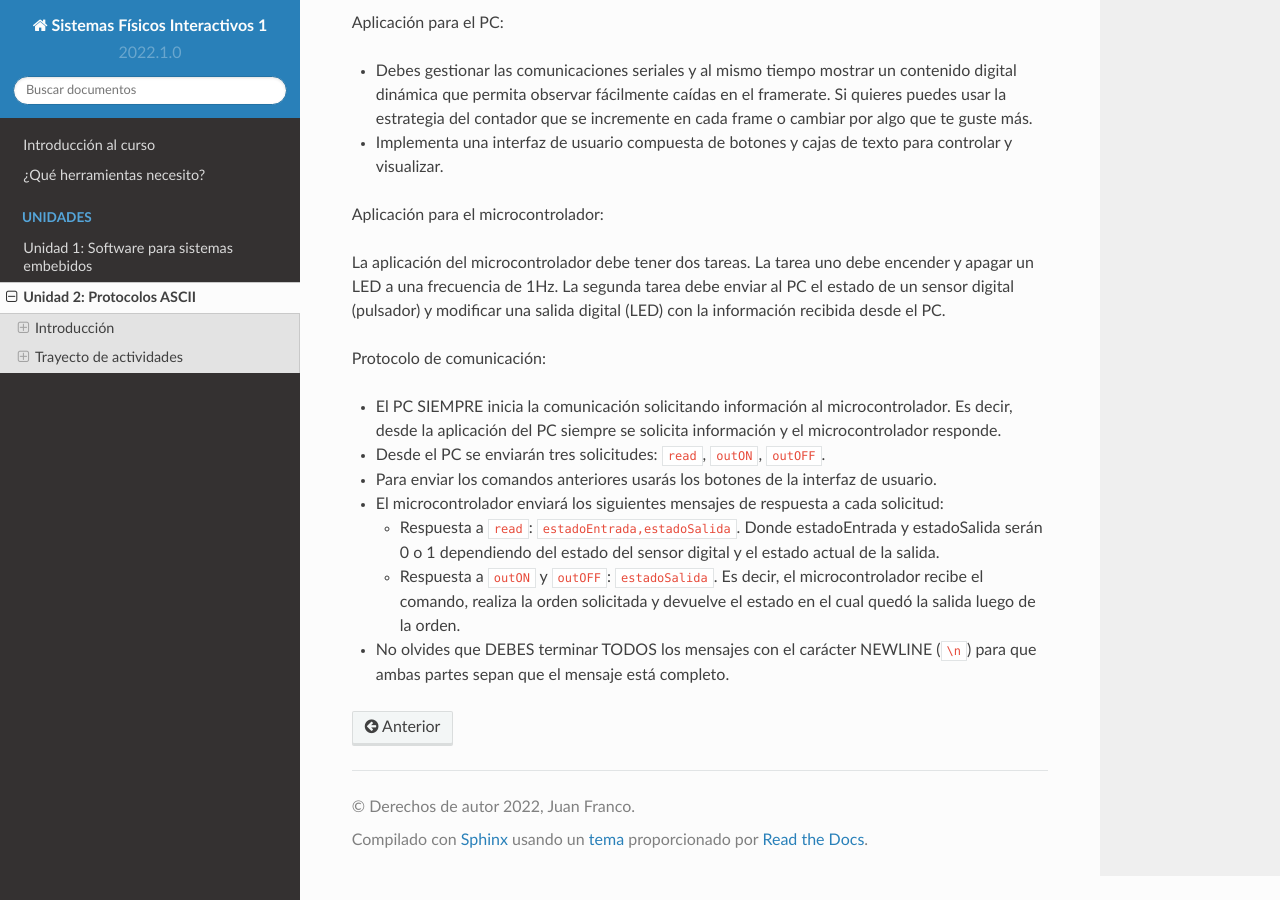
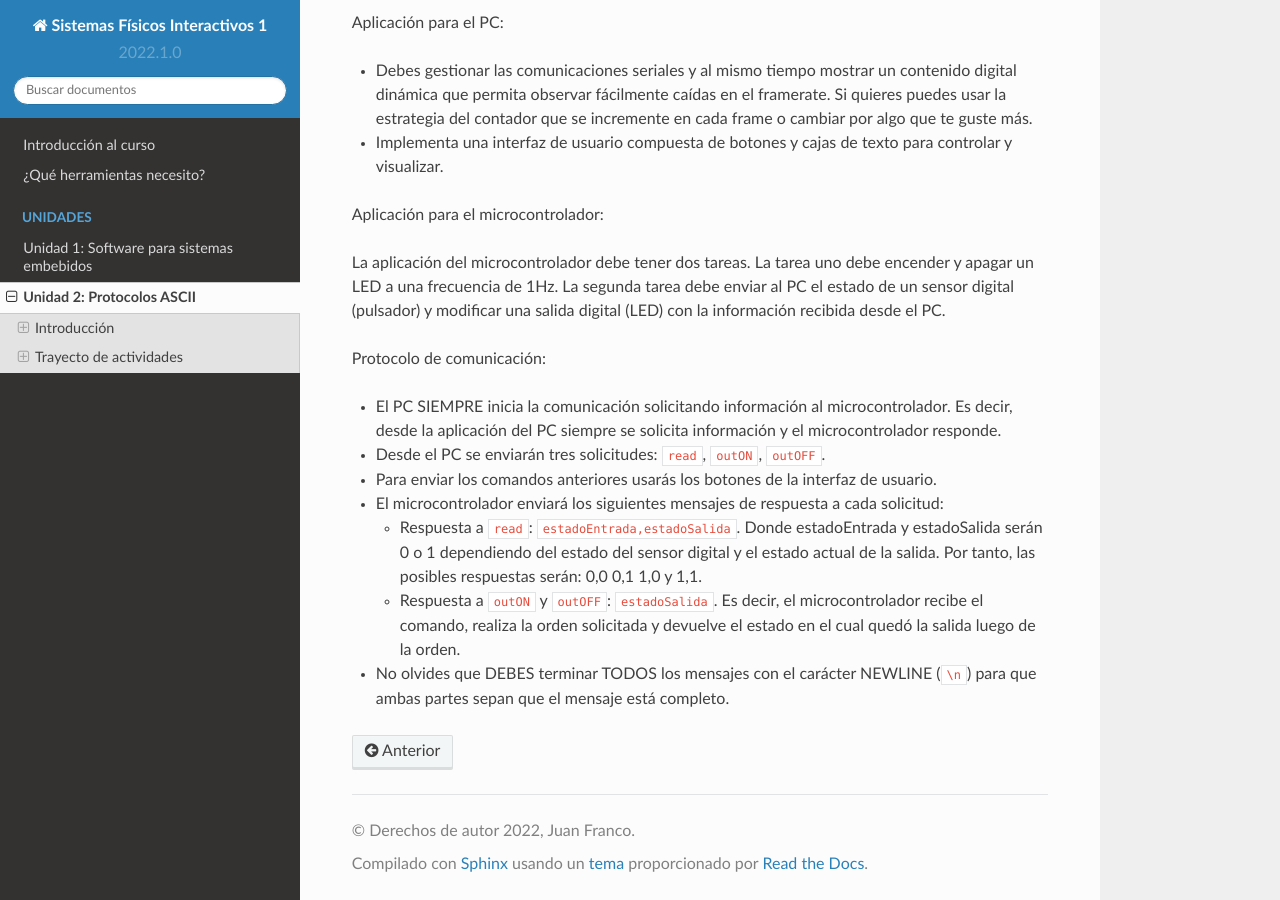
Before and after one commit to juanferfranco/SistemasFisicosInteractivos1, a Sphinx documentation site: the page built from docs/_unidad2/unidad2.rst, in a window 1280 px wide and 900 px high, scrolled down 12531 px. Built offline with Sphinx 7.4.7 and the Read the Docs theme 2.0.0, drawn with Linux system fonts in a browser that asks for light colours; pages that are not in the unit, such as notebooks, are missing from menus.

Commit message:
add examples to read command in reto 1

```diff
--- a/docs/_unidad2/unidad2.rst
+++ b/docs/_unidad2/unidad2.rst
@@ -728,7 +728,7 @@ Protocolo de comunicación:
 
   * Respuesta a ``read``: ``estadoEntrada,estadoSalida``. Donde estadoEntrada y
     estadoSalida serán 0 o 1 dependiendo del estado del sensor digital y el estado
-    actual de la salida.
+    actual de la salida. Por tanto, las posibles respuestas serán: 0,0 0,1 1,0 y 1,1.
   * Respuesta a ``outON`` y ``outOFF``: ``estadoSalida``. Es decir, el
     microcontrolador recibe el comando, realiza la orden solicitada y devuelve
     el estado en el cual quedó la salida luego de la orden.
```
